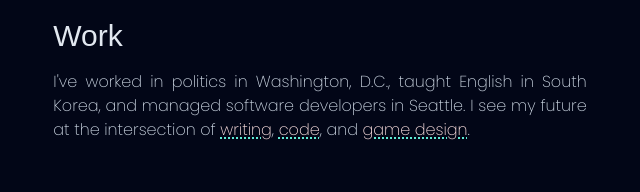
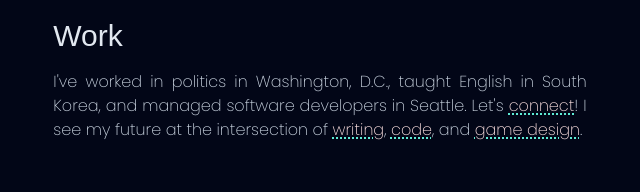
Before and after one commit to CharmedSatyr/personal-website, a Next.js app: page /about in a window 1280 px wide. Shown: the part 1170-1362 px from the top of the page, without its empty margins (320-960 px from the left). Built offline with nearby package versions, Linux system fonts and the light colour scheme; a web font is replaced by a local one.

Commit message:
Add contact link to About

```diff
--- a/app/about/page.mdx
+++ b/app/about/page.mdx
@@ -36,5 +36,6 @@ because their relationships with themselves change.
 ## Work
 
 I've worked in politics in Washington, D.C., taught English in South Korea, and
-managed software developers in Seattle. I see my future at the intersection of
-[writing](/words), [code](/code), and [game design](/games).
+managed software developers in Seattle. Let's [connect](/contact)! I see my
+future at the intersection of [writing](/words), [code](/code), and
+[game design](/games).
```
